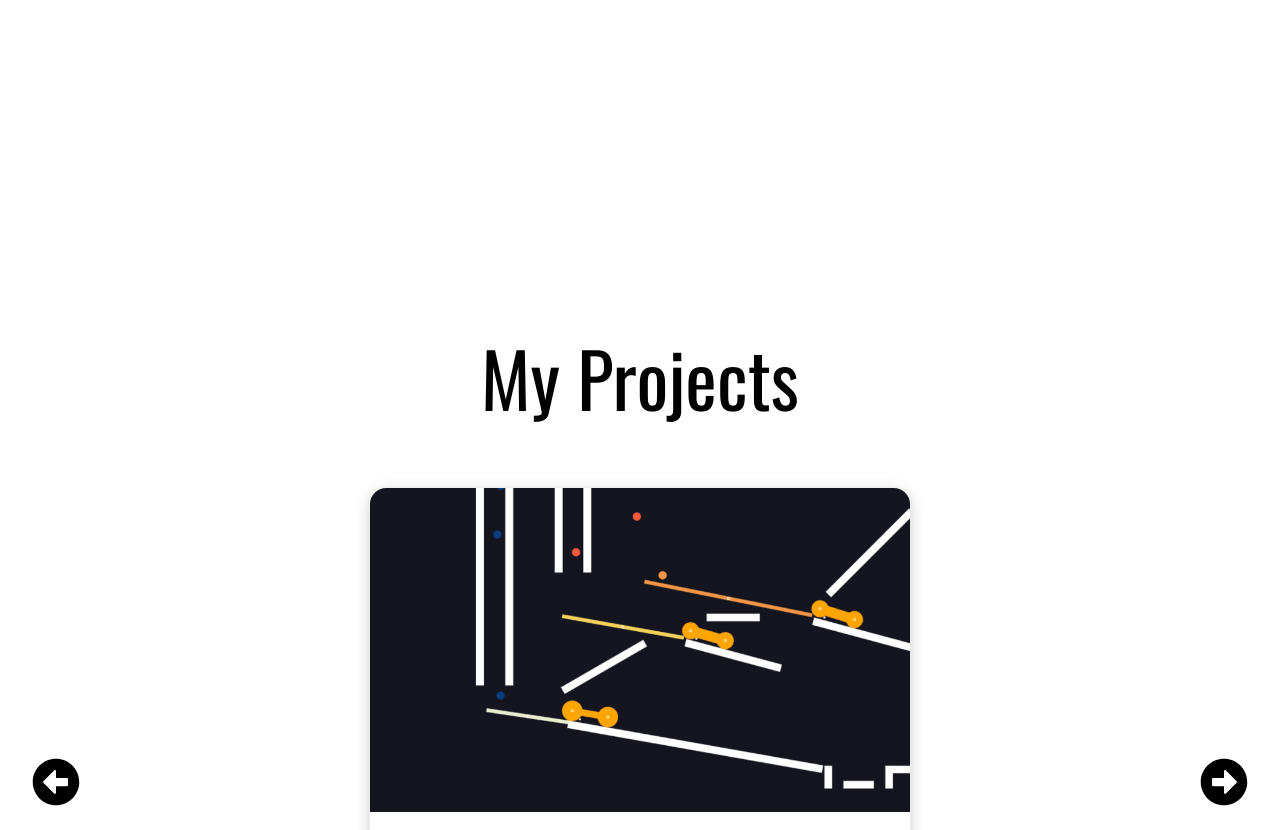
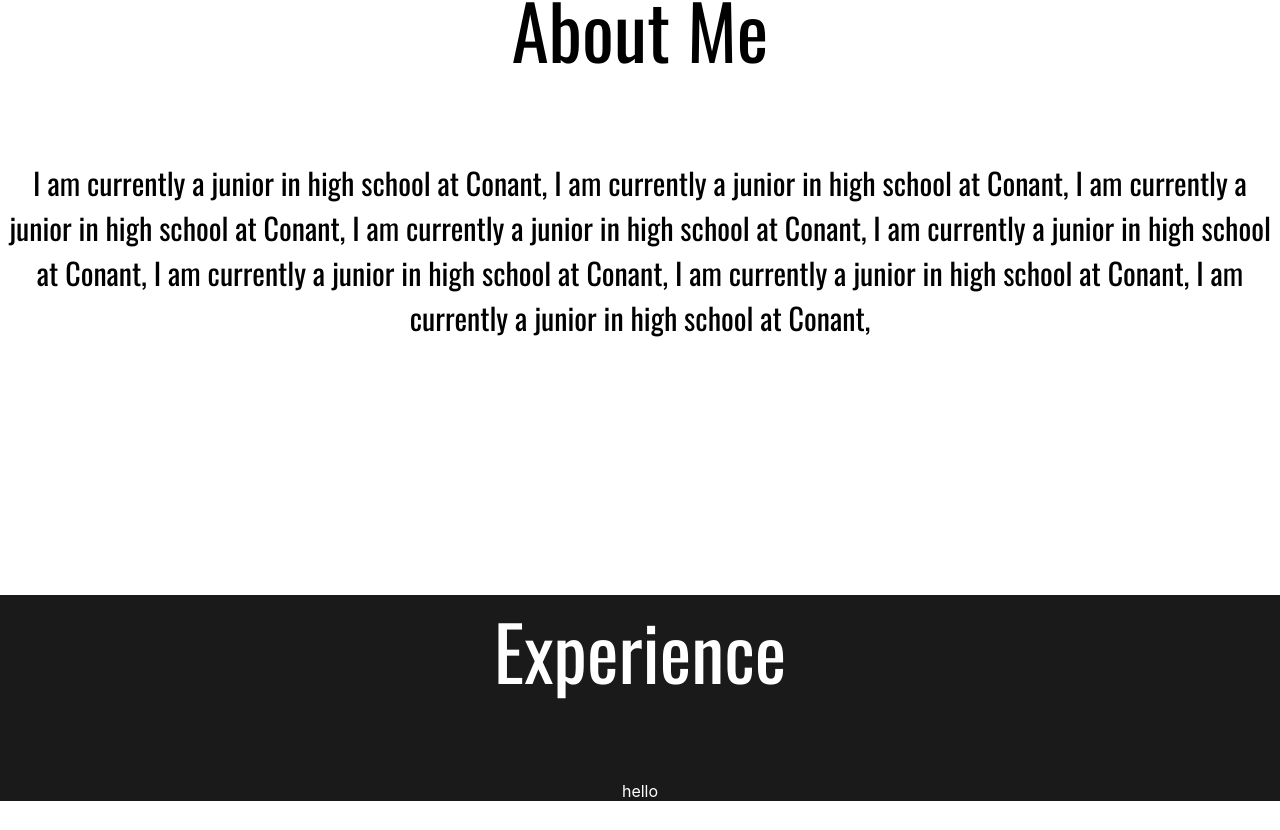
Before and after one commit to sdayaneni/sdayaneni.github.io, a React (Create React App) app: page / in a window 1280 px wide. Shown: the part 1110-1940 px from the top of the page. Built offline with nearby package versions, Linux system fonts and the light colour scheme.

Commit message:
working on experience page

```diff
--- a/src/App.js
+++ b/src/App.js
@@ -4,6 +4,7 @@ import Home from "./pages/Home";
 import Carousel from './components/Carousel'
 import { ProjectData } from './components/ProjectData';
 import About from './pages/About'
+import Experience from './pages/Experience';
 
 function App() {
   return (
@@ -11,6 +12,7 @@ function App() {
       <Navigation/>
       <Home/>
       <About/>
+      <Experience/>
       <Carousel projects = {ProjectData}/>
 
 
--- a/src/components/Navigation.jsx
+++ b/src/components/Navigation.jsx
@@ -20,6 +20,7 @@ function Navigation () {
 
                         <ul className = "pageLinks">
                             <li className = "navBarEntry"><Link activeClass = "active" to = 'project-div' smooth = {true} offset = {-70}  duration = {750}  className = "link"> My Projects </Link></li>
+                            <li className = "navBarEntry"><Link activeClass = "active" to = 'experienceDiv' smooth = {true} offset = {-70}  duration = {1000}  className = "link"> Experience </Link></li>
                             <li className = "navBarEntry"><Link activeClass = "active" to = 'aboutMeDiv' smooth = {true} offset = {-70}  duration = {1000}  className = "link"> About Me </Link></li>
                             <li className = "navBarEntry"><Link activeClass = "active" to = 'home' smooth = {true} offset = {-70}  duration = {750}  className = "link"> Home </Link></li>
                         </ul>
@@ -45,6 +46,7 @@ function Navigation () {
                     <ul className = "doNothing">
 
                         <li className = "mobileNavBarEntry"><Link onClick = {toggleClass} activeClass = "active" to = 'aboutMeDiv' smooth = {true} offset = {-70}  duration = {1000}  className = "mobileLink"> About Me </Link></li>
+                        <li className = "mobileNavBarEntry"><Link onClick = {toggleClass} activeClass = "active" to = 'experienceDiv' smooth = {true} offset = {-70}  duration = {1000}  className = "mobileLink"> Experience </Link></li>
                         <li className = "mobileNavBarEntry"><Link onClick = {toggleClass} activeClass = "active" to = 'home' smooth = {true} offset = {-70}  duration = {750}  className = "mobileLink"> Home </Link></li>
                         <li className = "mobileNavBarEntry"><Link onClick = {toggleClass} activeClass = "active" to = 'project-div' smooth = {true} offset = {-70}  duration = {750}  className = "mobileLink"> My Projects </Link></li>
 
--- a/src/pages/About.css
+++ b/src/pages/About.css
@@ -0,0 +1,15 @@
+@import url('https://fonts.googleapis.com/css2?family=Oswald&display=swap');
+
+.aboutMeDiv {
+    padding-bottom: 150px;
+}
+
+.header {
+    font-size: 75px;
+    font-family: 'Oswald', sans-serif;
+}
+
+.description {
+    font-size: 30px;
+    font-family: 'Oswald', sans-serif;
+}
--- a/src/pages/About.jsx
+++ b/src/pages/About.jsx
@@ -3,7 +3,20 @@ import './About.css';
 const About = () => {
     return (
         <div className = 'aboutMeDiv'>
+            <p className = "header">
+                About Me
+            </p>
 
+            <p className = 'description'>
+               I am currently a junior in high school at Conant,                I am currently a junior in high school at Conant,
+               I am currently a junior in high school at Conant,
+               I am currently a junior in high school at Conant,
+               I am currently a junior in high school at Conant,
+               I am currently a junior in high school at Conant,
+               I am currently a junior in high school at Conant,
+               I am currently a junior in high school at Conant,
+
+            </p>
         </div>
     );
 }
--- /dev/null
+++ b/src/pages/Experience.css
@@ -0,0 +1,4 @@
+.experienceDiv {
+    background-color: #1a1a1a;
+    color: #fff;
+}
--- /dev/null
+++ b/src/pages/Experience.jsx
@@ -0,0 +1,12 @@
+import './Experience.css';
+
+const Experience = () => {
+    return (
+        <div className = 'experienceDiv'>
+            <p className = 'header'>Experience</p>
+            <p>hello</p>
+        </div>
+    );
+}
+
+export default Experience;
```
